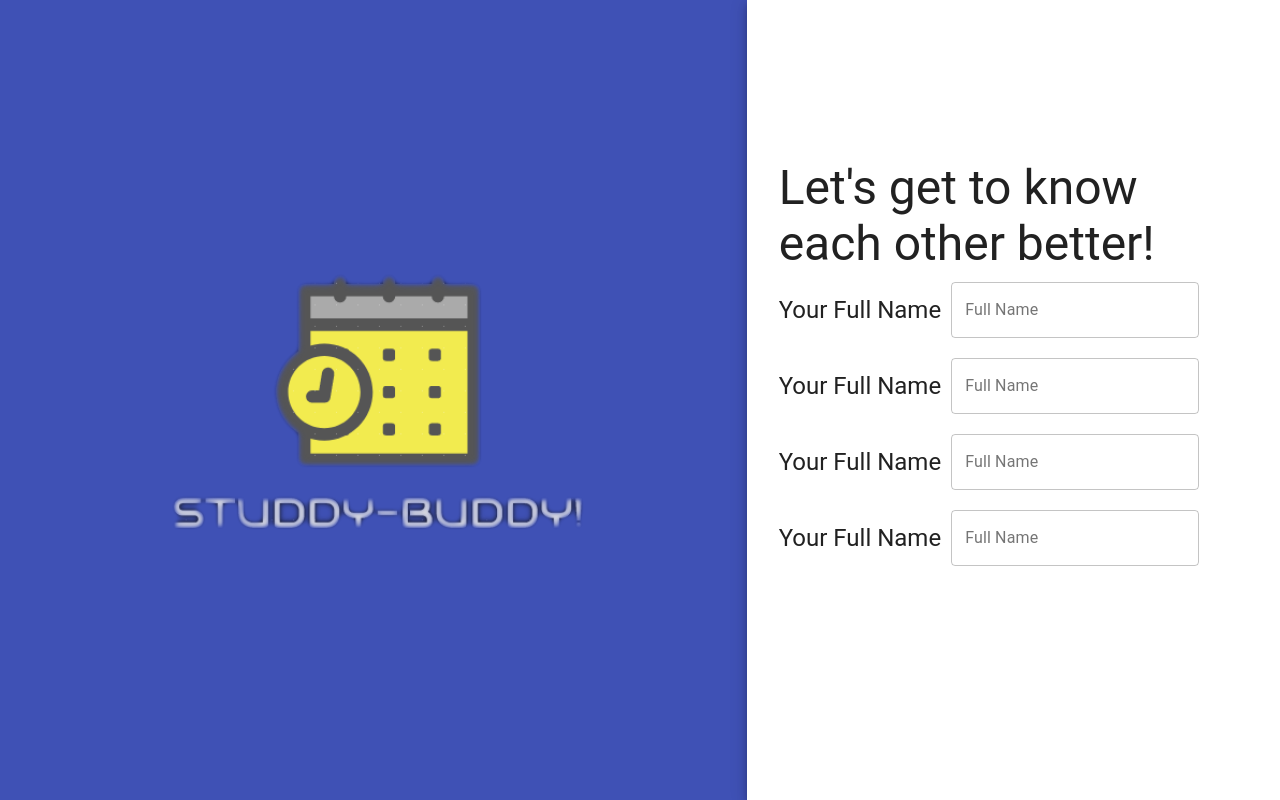
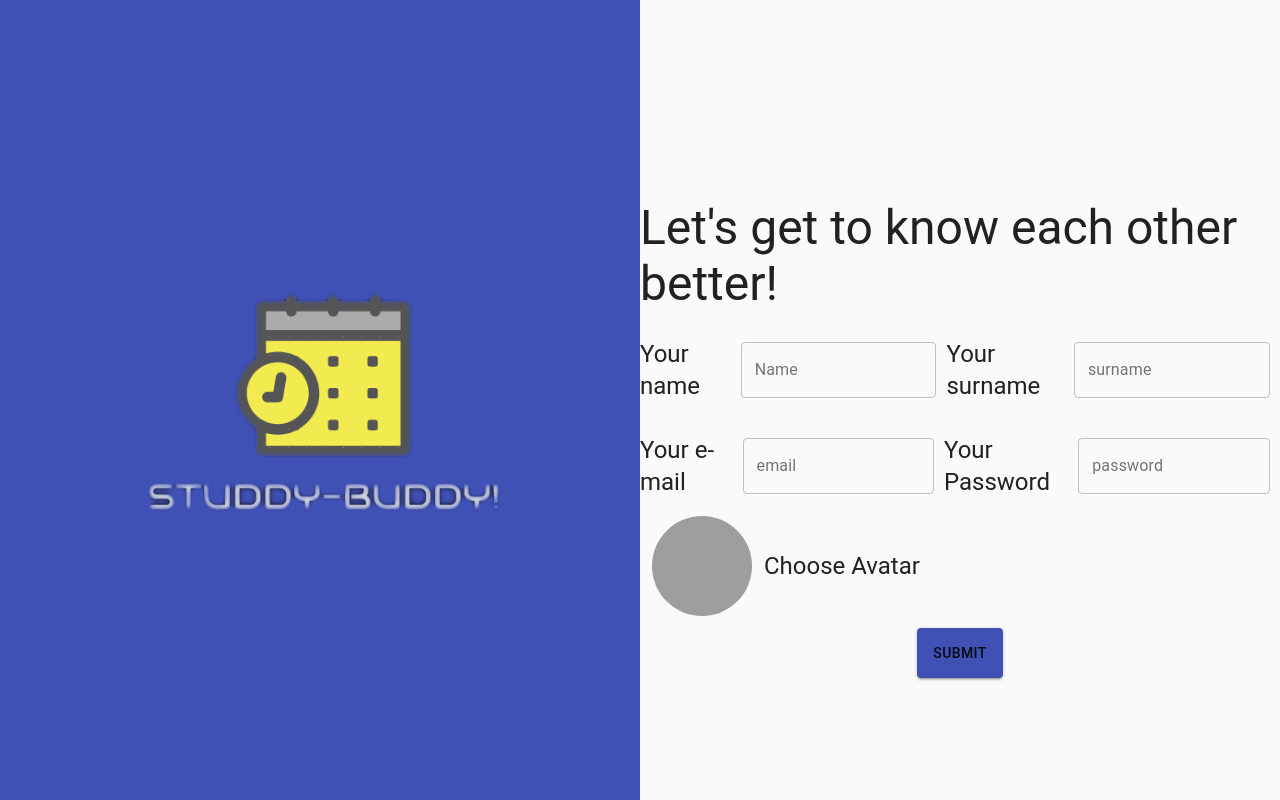
Before and after one commit to Kamil12a/Studybuddy, a React (Create React App) app: page /signUp in a window 1280 px wide. Built offline with nearby package versions, Linux system fonts and the light colour scheme; grey boxes are pictures that could not be loaded.

Commit message:
added personal form

```diff
--- a/src/components/signUp/personalDate.js
+++ b/src/components/signUp/personalDate.js
@@ -7,10 +7,11 @@ import IconButton from "@material-ui/core/IconButton";
 import Typography from "@material-ui/core/Typography";
 import TextField from "@material-ui/core/TextField";
 import { useStyles } from "./personalDateStyles";
-
+import Button from "@material-ui/core/Button";
 export default function PersonalDate() {
   const classes = useStyles();
-  const MadeWithLove = () => (
+  const AvatartIcon = () => (
+    <div className={classes.avatarIcon}>
       <div>
         <input
           accept="image/*"
@@ -30,13 +31,14 @@ export default function PersonalDate() {
             />
           </IconButton>
         </label>
+      </div>
+
       <Typography component="h1" variant="h5">
         Choose Avatar
       </Typography>
-      _
     </div>
   );
-  const YourName = ({question,fill}) => (
+  const YourName = ({ question, fill }) => (
     <div>
       <Grid className={classes.chooseAvatarAndName}>
         <Typography component="h1" variant="h5">
@@ -46,7 +48,6 @@ export default function PersonalDate() {
           className={classes.chooseName}
           label={fill}
           variant="outlined"
-
         />
       </Grid>
     </div>
@@ -55,18 +56,29 @@ export default function PersonalDate() {
   return (
     <Grid container component="main" className={classes.root}>
       <CssBaseline />
-      <Grid item xs={false} sm={4} md={7} className={classes.image} />
-      <Grid item xs={12} sm={8} md={5} component={Paper} elevation={6} square>
+      <Grid item className={classes.image} />
+      <Grid item component={Paper} elevation={6} square>
         <div className={classes.paper}>
-          <Grid container className={classes.rightSide}>
+          <div className={classes.rightSide}>
             <Typography component="h1" variant="h3">
               Let's get to know each other better!
             </Typography>
-            <YourName  question="Your Full Name" fill={"Full Name"}/>
-            <YourName  question="Your Full Name" fill={"Full Name"}/>
-            <YourName  question="Your Full Name" fill={"Full Name"}/>
-            <YourName  question="Your Full Name" fill={"Full Name"}/>
-          </Grid>
+            <div className={classes.oneLaneToFill}>
+              <YourName question="Your name" fill={"Name"} />
+              <YourName question="Your surname" fill={"surname"} />
+            </div>
+            <div className={classes.oneLaneToFill}>
+              <YourName question="Your e-mail" fill={"email"} />
+              <YourName question="Your Password" fill={"password"} />
+            </div>
+
+            <AvatartIcon />
+            <div className={classes.submitSection}>
+              <Button className={classes.submitButton} variant="contained">
+                Submit
+              </Button>
+            </div>
+          </div>
         </div>
       </Grid>
     </Grid>
--- a/src/components/signUp/personalDateStyles.js
+++ b/src/components/signUp/personalDateStyles.js
@@ -1,11 +1,12 @@
 import { makeStyles } from "@material-ui/core/styles";
 import logo from "../../photos/studdyBuddy.png";
 
-export  const  useStyles = makeStyles((theme) => ({
+export const useStyles = makeStyles((theme) => ({
   root: {
     height: "100vh",
   },
   image: {
+    width: "50vw",
     backgroundImage: `url(${logo})`,
     backgroundRepeat: "no-repeat",
     backgroundPosition: "center center",
@@ -14,7 +15,11 @@ export  const  useStyles = makeStyles((theme) => ({
     height: "100%",
   },
   paper: {
-      margin: theme.spacing(20, 4),
+    position: "absolute",
+    top: 0,
+    right: 0,
+    paddingTop: "200px",
+    width: "50vw",
     display: "flex",
     flexDirection: "column",
     alignItems: "center",
@@ -23,13 +28,8 @@ export  const  useStyles = makeStyles((theme) => ({
     margin: theme.spacing(1),
   },
   form: {
-      width: "80%",
+    width: "50vw",
     marginTop: theme.spacing(1),
-    },
-    submit: {
-      backgroundColor: theme.palette.secondary.main,
-
-      margin: theme.spacing(3, 0, 2),
   },
   input: {
     display: "none",
@@ -39,12 +39,28 @@ export  const  useStyles = makeStyles((theme) => ({
     height: "100px",
   },
   chooseAvatarAndName: {
-      marginTop: "0px",
+    marginTop: "20px",
     display: "flex",
     alignItems: "center",
-
   },
   chooseName: {
     margin: "10px",
   },
+  oneLaneToFill: {
+    display: "flex",
+    alignItems: "center",
+  },
+  avatarIcon: {
+    display: "flex",
+    alignItems: "center",
+  },
+  submitButton: {
+    textAlign: "center",
+    height: "50px",
+    background: theme.palette.primary.main,
+  },
+  submitSection: {
+    display: "flex",
+    justifyContent: "center",
+  },
 }));
```
Also changed, not shown: src/components/NavBar.js (+2 -5 lines). Lines whose indentation alone changed are shown as unchanged.
